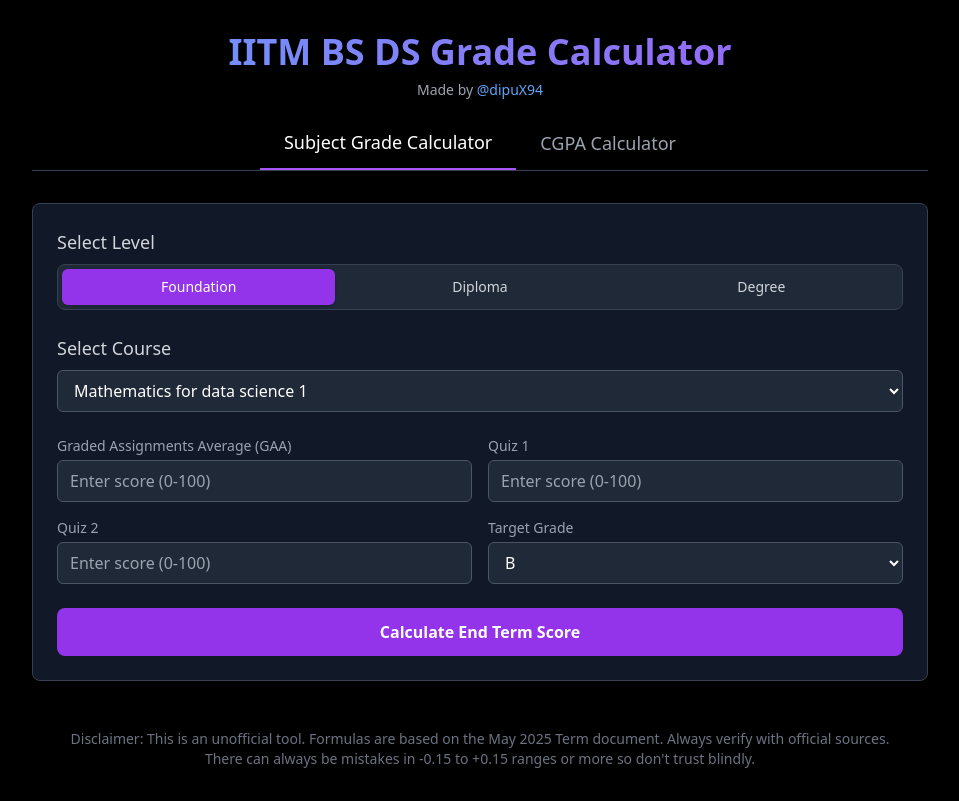
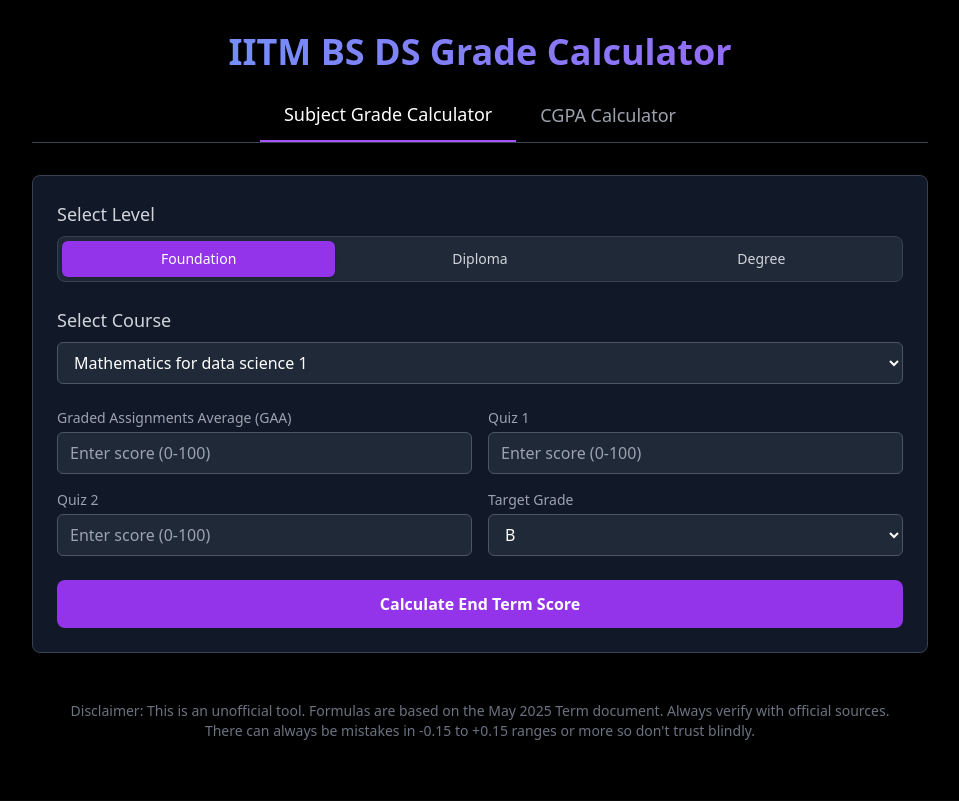
Before and after one commit to dipuda007/IIT-M-DS-COURSE-CGPA-CALCULATOR, a React (Vite) app: page / in a window 1280 px wide. Shown: the whole page, without its empty margins (160-1119 px from the left). Built offline with nearby package versions, Linux system fonts and the light colour scheme.

Commit message:
Update App.tsx

```diff
--- a/src/App.tsx
+++ b/src/App.tsx
@@ -13,7 +13,6 @@ const App: React.FC = () => {
       <h1 className="text-3xl md:text-4xl font-bold bg-clip-text text-transparent bg-gradient-to-r from-blue-400 to-purple-500">
         IITM BS DS Grade Calculator
       </h1>
-      <p className="text-sm text-gray-400 mt-2">Made by <a href="https://www.instagram.com/dipux94/" target="_blank" rel="noopener noreferrer" className="text-blue-400 hover:underline">@dipuX94</a></p>
     </header>
   );
 
```
